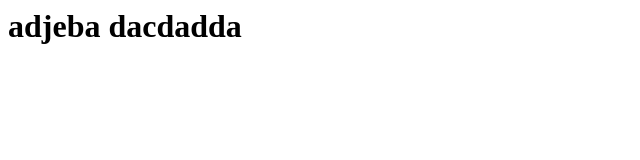
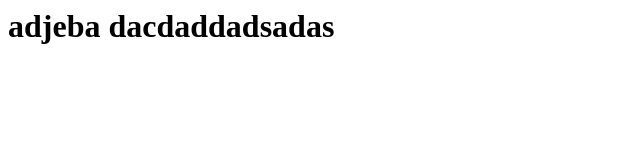
Before and after one commit to kot0ff/module2-solution, a plain HTML site: page solution/index.html in a window 1280 px wide. Shown: the whole page, without its empty margins (0-640 px from the left). Drawn offline with Linux system fonts and the light colour scheme.

Commit message:
Some content

```diff
--- a/solution/index.html
+++ b/solution/index.html
@@ -6,6 +6,6 @@
   <title>Document</title>
 </head>
 <body>
-  <h1>adjeba dacdadda</h1>
+  <h1>adjeba dacdaddadsadas</h1>
 </body>
 </html>
```
